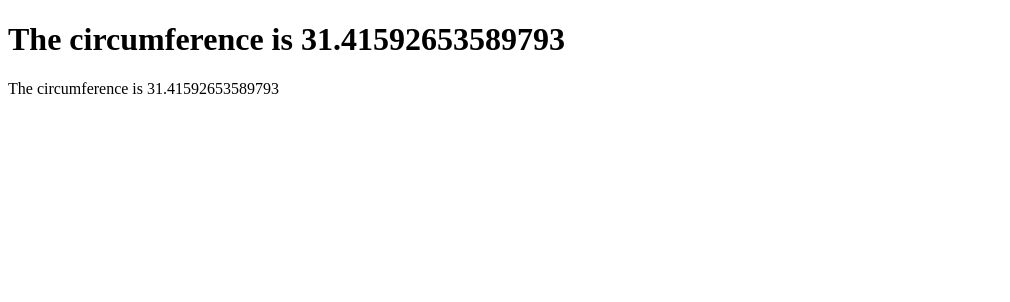
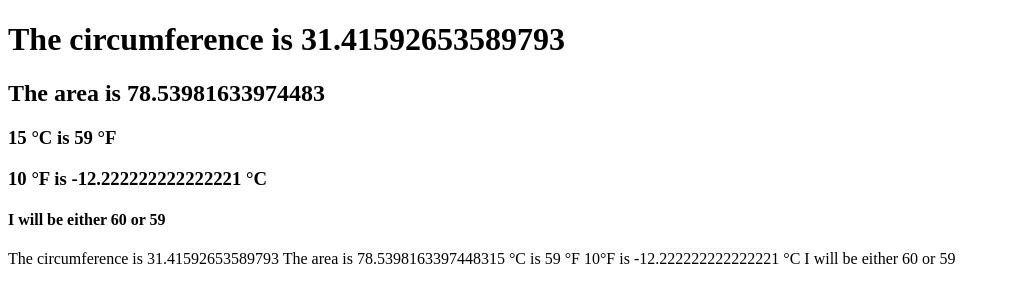
Before and after one commit to anastassiyas/Javascript, a plain HTML site: page index.html in a window 1280 px wide. Shown: the whole page, without its empty margins (0-1010 px from the left). Drawn offline with Linux system fonts and the light colour scheme.

Commit message:
Adding files

```diff
--- a/app.js
+++ b/app.js
@@ -15,7 +15,7 @@ alert(" Your total is: $ " + totalCost );
 alert(" Still Hungry: " + isHungry );
 
 
-
+//01 Assignment
 // Calculate properties of a circle
 // Store a radius into a variable
 var radius = 5;
@@ -25,11 +25,46 @@ var circumference = Math.PI * 2*radius;
 
 //console.log
 console.log( " The circumference is " + circumference );
-
+document.write (" The circumference is " + circumference );
+document.getElementById("demo").innerHTML=" The circumference is " + circumference;
 // Calculate the area based on the radius
 var area = Math.PI * radius*radius;
 console.log( " The area is " + area );
+document.write (" The area is " + area );
+document.getElementById("demo1").innerHTML=" The area is " + area;
 
-document.write( " The circumference is " + circumference );
+// Make a converter to Celsius and to Farenheit
+// Store a celsius into a variable
+var celsius = 15;
+//Convert it to fahrenheit and output "NN°C is NN°F"
+var celsiusInFarenheit = (celsius*9)/5 + 32;
 
-document.getElementById("demo").innerHTML=" The circumference is " + circumference;
+console.log (celsius + "°C is " + celsiusInFarenheit + " °F ");
+document.write (celsius + " °C is " + celsiusInFarenheit + " °F ");
+document.getElementById("cinf").innerHTML= celsius + " °C is " + celsiusInFarenheit + " °F " ;
+//Now store a fahrenheit temperature into a variable.
+var fahrenheit = 10;
+
+//Convert it to celsius and output "NN°F is NN°C
+var fahrenheitInC = ((fahrenheit - 32)*5)/9;
+
+console.log(fahrenheit + "°F is " + fahrenheitInC + " °C ");
+document.write(fahrenheit + "°F is " + fahrenheitInC + " °C ");
+document.getElementById("finc").innerHTML= fahrenheit + " °F is " + fahrenheitInC + " °C ";
+
+//Want to find out how old you'll be? Calculate it!
+
+//Store your birth year in a variable.
+var birthYear = 1980
+
+//Store a future year in a variable.
+var futureYear = 2040
+
+//Calculate your 2 possible ages for that year based on the stored values.
+var age  = futureYear - birthYear;
+
+//Output them to the screen like so: "I will be either NN or NN in YYYY", substituting the values.
+console.log( " I will be either " + age + " or "  + (age - 1));
+
+document.write(" I will be either " + age + " or "  + (age - 1));
+document.getElementById("ages").innerHTML= " I will be either " + age + " or "  + (age - 1);
--- a/index.html
+++ b/index.html
@@ -8,6 +8,12 @@
 </head>
 <body>
     <h1 id="demo"></h1>
+    <h2 id="demo1"></h2>
+    <h3 id="cinf"></h3>
+    <h3 id="finc"></h3>
+    <h4 id="ages"></h4>
+
+
     <script src="app.js"></script>
 </body>
 </html>
```
